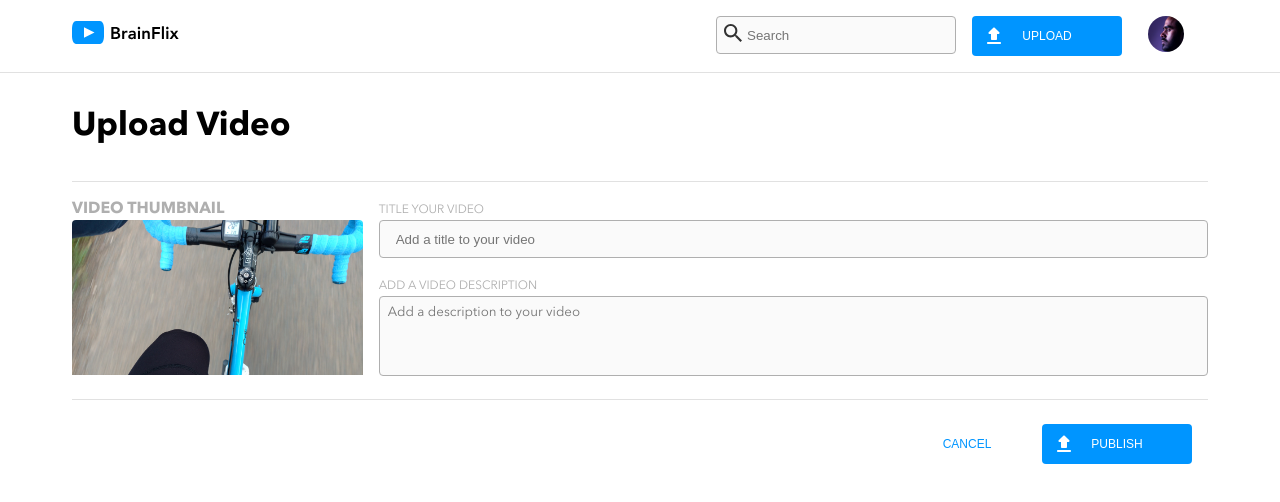
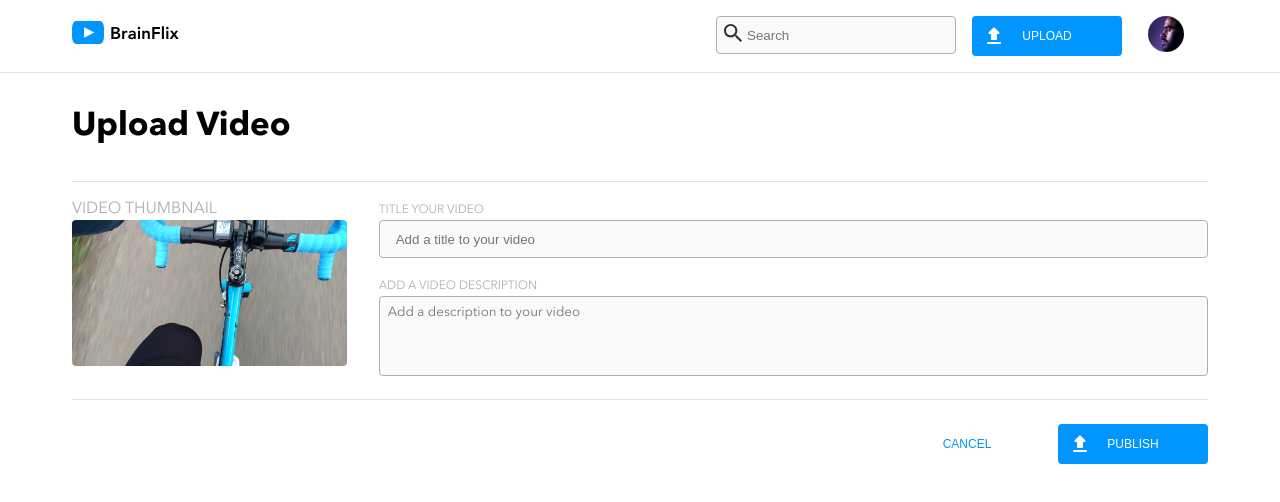
Before and after one commit to jimmykt/jimmy-tam-brainflix, a React (Create React App) app: page /upload in a window 1280 px wide. Shown: the top 502 px of the page. Built offline with nearby package versions, Linux system fonts and the light colour scheme.

Commit message:
final commit

```diff
--- a/src/components/Button/Button.scss
+++ b/src/components/Button/Button.scss
@@ -55,6 +55,6 @@
   }
 
   &:hover {
-    background-color: $color-seondary-BrainFlix-DarkBlue;
+    background-color: rgba(143, 17, 17, 0.44)
   }
 }
--- a/src/pages/UploadPage/UploadPage.js
+++ b/src/pages/UploadPage/UploadPage.js
@@ -24,7 +24,7 @@ function UploadPage() {
     <h1 className='upload__title'>Upload Video</h1>
     <div className='upload__container'>
       <div className='upload__thumbnail'>
-        <h2 className="upload__thumbnail-title">VIDEO THUMBNAIL</h2>
+        <p className="upload__thumbnail-title">VIDEO THUMBNAIL</p>
         <img className="upload__thumbnail-image" src={thumbnailImage} alt='bike ride'></img>
       </div>
       <form className='upload__form'>
--- a/src/pages/UploadPage/UploadPage.scss
+++ b/src/pages/UploadPage/UploadPage.scss
@@ -30,7 +30,7 @@
   &__thumbnail {
     @include desktop {
       width: 27%;
-      padding-right: 1rem;
+      padding-right: 2rem;
     }
   }
 
@@ -47,10 +47,12 @@
 
     @include tablet {
       @include reset-padding-margin;
+      margin-top: 2rem;
     }
     @include desktop {
       font-size: 1rem;
       display: block;
+      margin-top: 0rem;
     }
   }
 
@@ -61,10 +63,14 @@
 
     @include tablet {
       width: 50%;
+      padding-top: .5rem;
     }
 
     @include desktop {
       width: 100%;
+      padding-bottom: 0rem;
+      padding-top: 0rem;
+
     }
   }
 
@@ -108,7 +114,7 @@
 
     @include tablet {
       @include reset-padding-margin;
-      margin-right: 1rem;
+      margin-left: 1rem;
     }
   }
 
```
